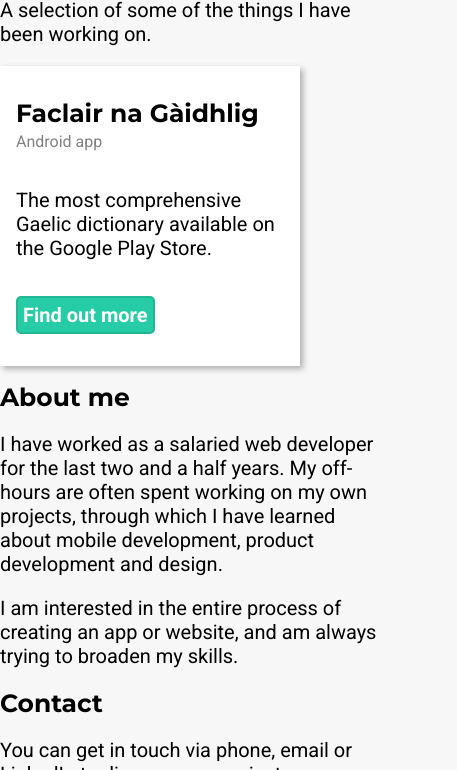
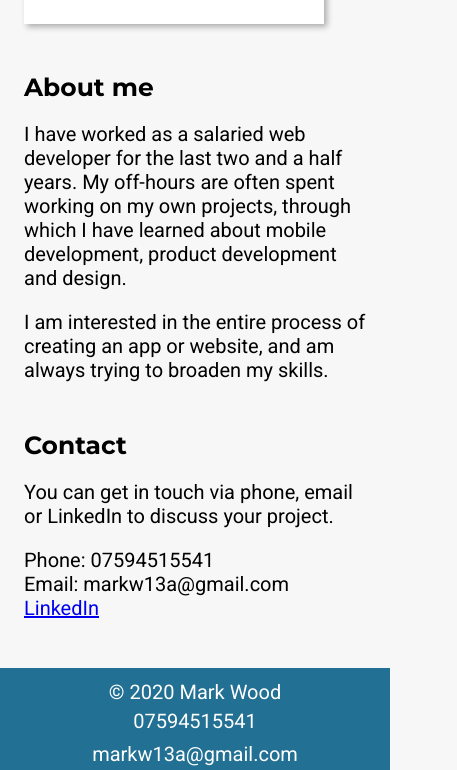
Before and after one commit to markw13a/markw13a, a Gatsby site: page / in a window 390 px wide. Shown: the part 914-1684 px from the top of the page, 457 px wide, since content can reach past the window. Built offline with nearby package versions, Linux system fonts and the light colour scheme; Gatsby itself is replaced by a stand-in of ours.

Commit message:
Fixed vary layout issues for mobile

```diff
--- a/src/pages/index.js
+++ b/src/pages/index.js
@@ -63,6 +63,9 @@ const Contact = () => (
 			<li>
 				Email: markw13a@gmail.com
 			</li>
+      <li>
+        <a href="https://www.linkedin.com/in/mark-wood-922a8912a/"> LinkedIn </a>
+      </li>
 		</ul>
   </div>
 );
--- a/src/styles/_footer.scss
+++ b/src/styles/_footer.scss
@@ -5,7 +5,6 @@ footer {
 
 	max-width: none;
 	width: 100%;
-	box-sizing: border-box;
 
 	.content {
 		display: flex;
@@ -31,3 +30,20 @@ footer {
 		width: 30px;
 	}
 }
+
+@media (max-width: 700px) {
+	footer {
+		.content, .contact-information {
+			flex-direction: column;
+		}
+
+		.contact-information__item {
+			margin: 0.3rem;
+			&:not(:last-child)::after {
+				content: none;
+				margin: 0.5rem;
+				border-right: 1px solid #fff;
+			}
+		}
+	}
+}
--- a/src/styles/_header.scss
+++ b/src/styles/_header.scss
@@ -50,3 +50,15 @@ header {
 		padding-right: 1rem;;
 	}
 }
+
+@media (max-width: 700px) {
+	.home-logo {
+		a::after {
+			content: none;
+		}
+
+		span {
+			display: none;
+		}
+	}
+}
--- a/src/styles/_portfolio.scss
+++ b/src/styles/_portfolio.scss
@@ -1,5 +1,5 @@
 main.portfolio {
-	padding: 1rem 0;
+	padding: 1.5rem;
 }
 
 .link-container {
--- a/src/styles/_projectCard.scss
+++ b/src/styles/_projectCard.scss
@@ -3,7 +3,6 @@
 	flex-direction: column;
 	align-items: flex-start;
 	justify-content: space-evenly;
-	box-sizing: border-box;
 
 	padding: 1rem;
 	width: 300px;
--- a/src/styles/index.scss
+++ b/src/styles/index.scss
@@ -8,6 +8,10 @@
 
 @import url('https://fonts.googleapis.com/css2?family=Roboto:ital,wght@0,400;0,700;1,300&display=swap');
 @import url('https://fonts.googleapis.com/css2?family=Montserrat:wght@400;700&display=swap');
+
+* {
+	box-sizing: border-box;
+}
 
 html {
 	font-family: 'Roboto', sans-serif;
--- a/src/styles/indexPage.scss
+++ b/src/styles/indexPage.scss
@@ -29,3 +29,26 @@
 		margin-right: 1rem;
 	}
 }
+
+// Spacing between sections
+#portfolio {
+	margin: 0 auto 3rem;
+}
+
+#about, #contact {
+	margin: 3rem auto;
+}
+
+ul {
+	padding: 0;
+}
+
+@media (max-width: 700px) {
+	.introduction .image-container {
+		display: none;
+	}
+
+	#portfolio, #about, #contact {
+		padding: 0 1.5rem;
+	}
+}
```
